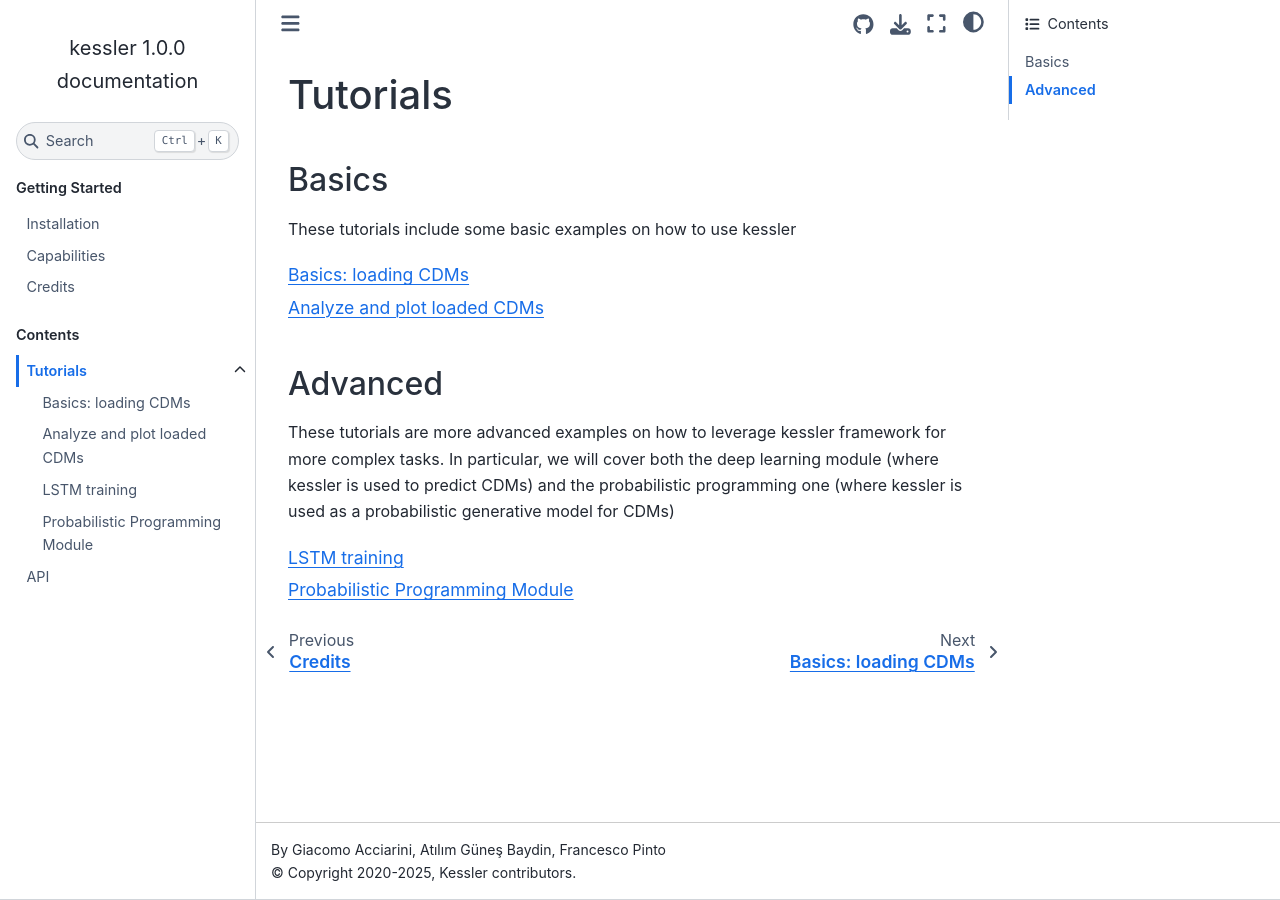
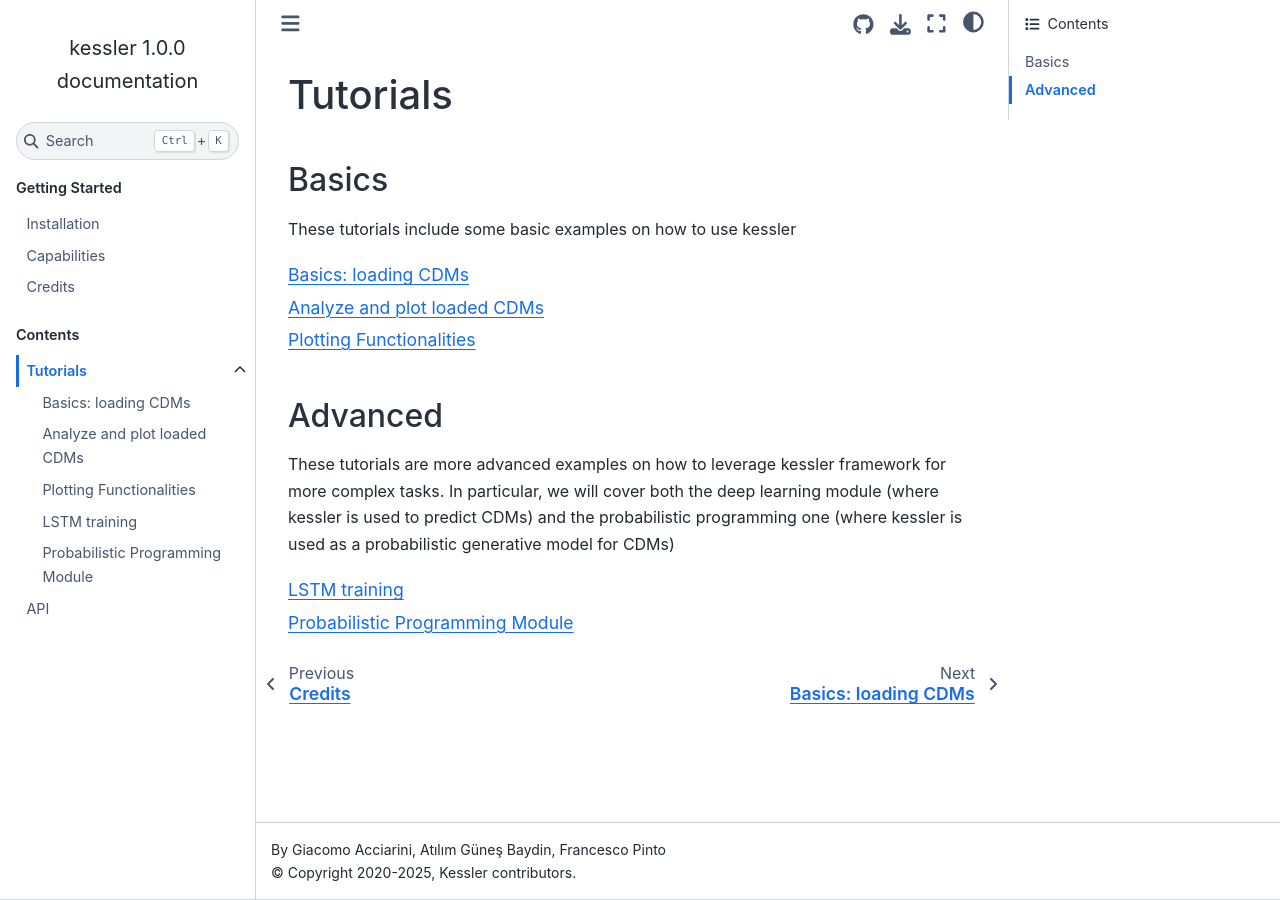
Before and after one commit to kesslerlib/kessler, a Sphinx documentation site: the page built from docs/tutorials.rst, in a window 1280 px wide. Built offline with Sphinx 7.4.7 and the Sphinx Book theme 1.1.4, drawn with Linux system fonts in a browser that asks for light colours.

Commit message:
add uttorial to rst file

```diff
--- a/docs/tutorials.rst
+++ b/docs/tutorials.rst
@@ -12,6 +12,8 @@ These tutorials include some basic examples on how to use kessler
 
   notebooks/basics.ipynb
   notebooks/cdms_analysis_and_plotting.ipynb
+  notebooks/plotting.ipynb
+
 
 Advanced
 ^^^^^^^^^^^
```
